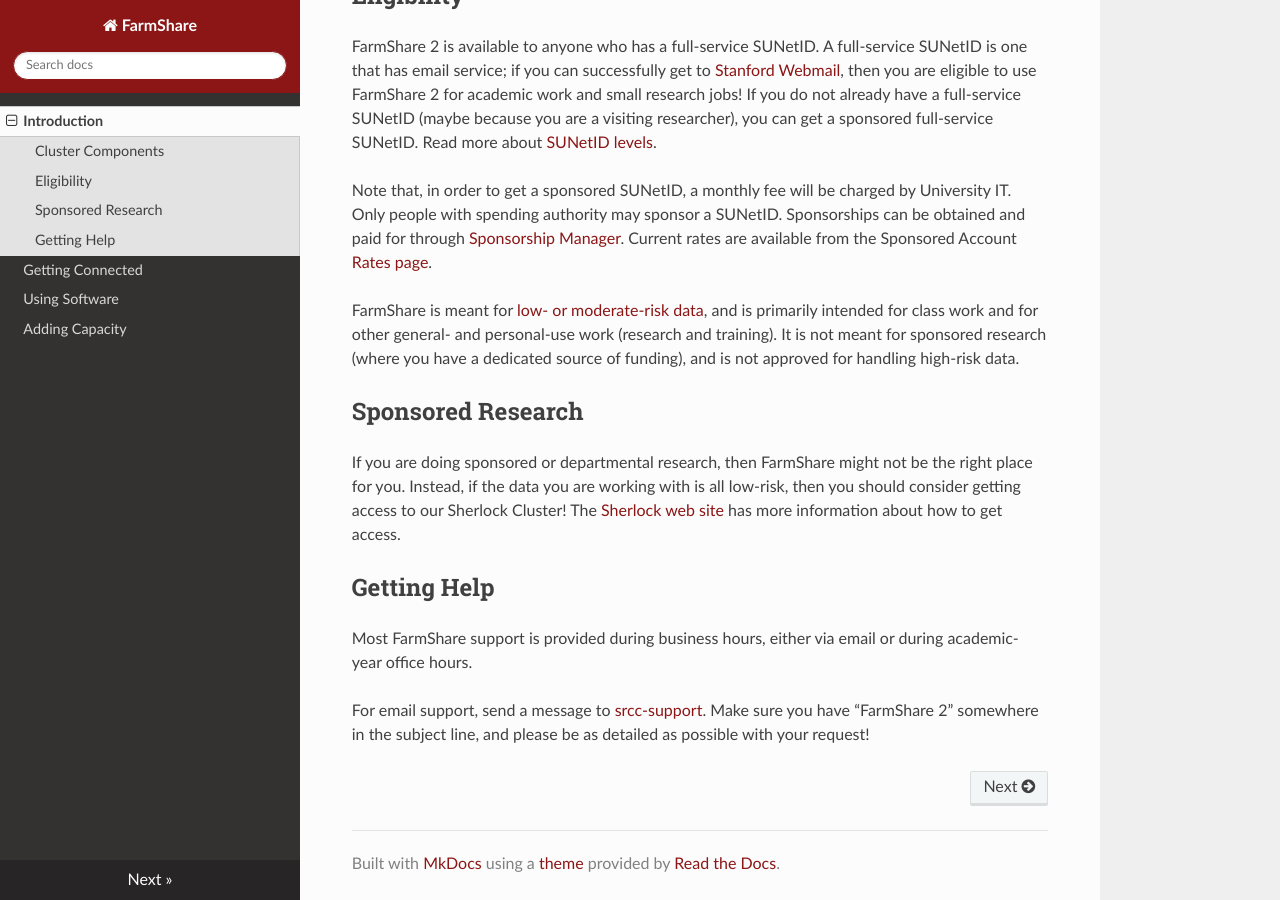
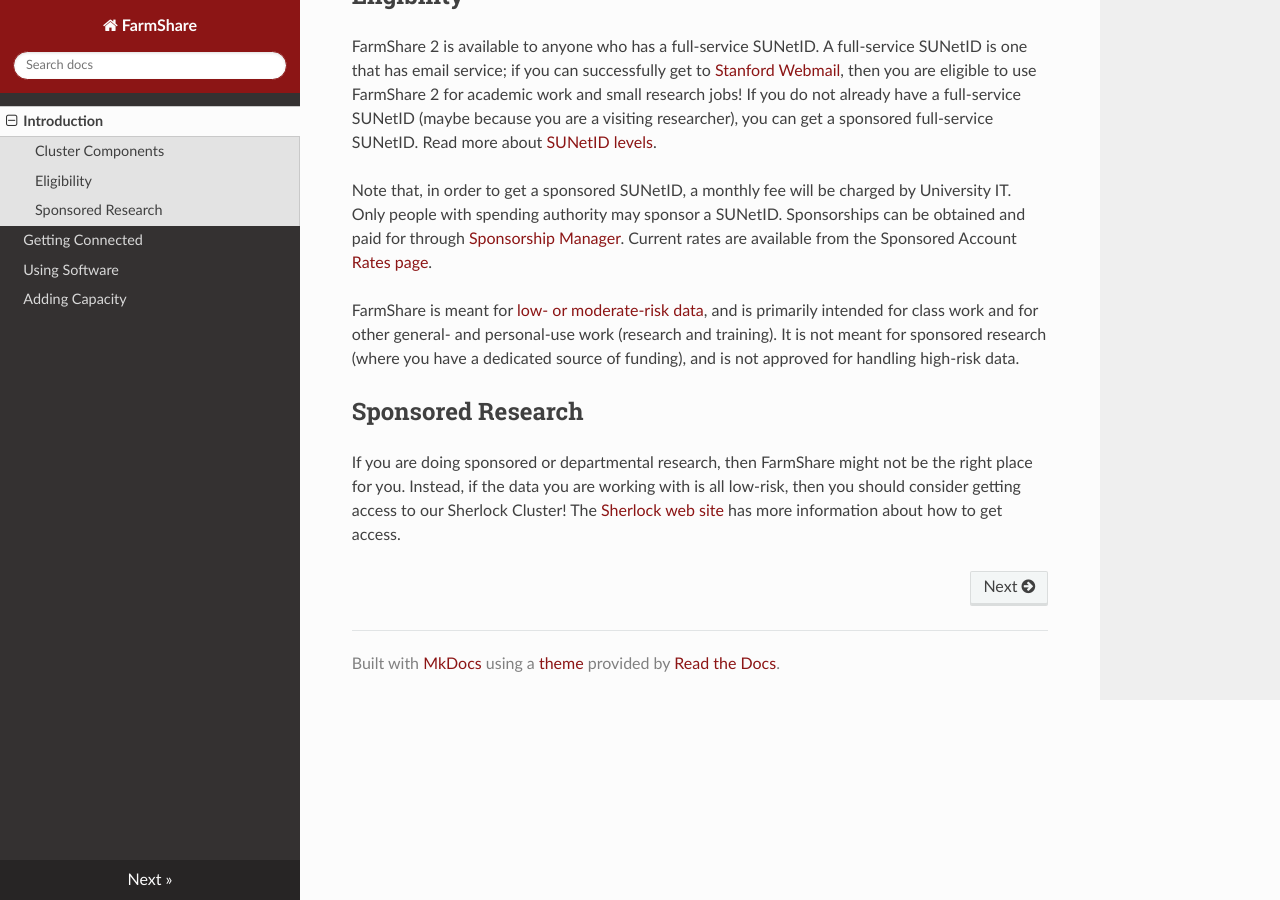
Before and after one commit to stanford-rc/farmshare-docs, an MkDocs documentation site: the page built from docs/index.md, in a window 1280 px wide and 900 px high, scrolled down 1101 px. Built offline with MkDocs 1.6.1, drawn with Linux system fonts in a browser that asks for light colours; nearby versions of some CDN libraries.

Commit message:
Update index.md

```diff
--- a/docs/index.md
+++ b/docs/index.md
@@ -31,9 +31,3 @@
 ## Sponsored Research
 
 If you are doing sponsored or departmental research, then FarmShare might not be the right place for you. Instead, if the data you are working with is all low-risk, then you should consider getting access to our Sherlock Cluster! The [Sherlock web site](https://www.sherlock.stanford.edu/docs/getting-started/#how-to-request-an-account) has more information about how to get access.
-
-## Getting Help
-
-Most FarmShare support is provided during business hours, either via email or during academic-year office hours.
-
-For email support, send a message to [srcc-support](mailto:srcc-support@stanford.edu?subject=FarmShare 2 support). Make sure you have "FarmShare 2" somewhere in the subject line, and please be as detailed as possible with your request!
```
